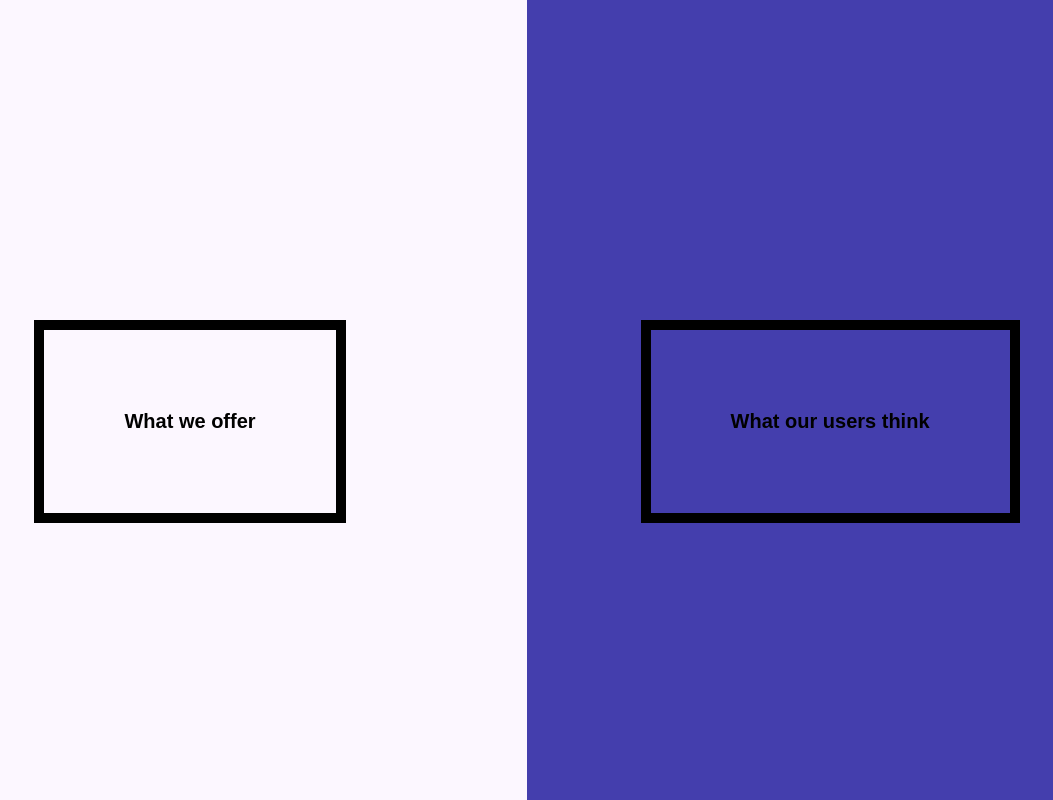
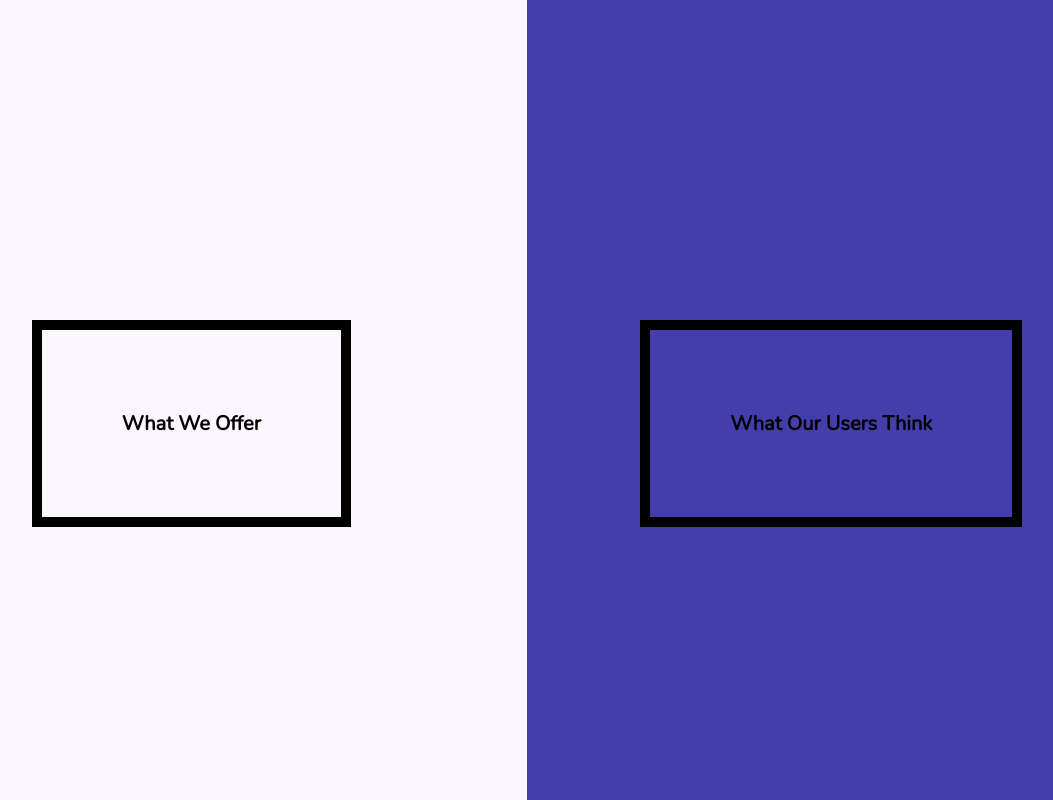
Before and after one commit to mpatel18/Builder-Service-Site, a Vue app in the folder site/: page /service in a window 1280 px wide. Shown: the whole page, without its empty margins (113-1166 px from the left). Built offline with nearby package versions, Linux system fonts and the light colour scheme.

Commit message:
updated service page

```diff
--- a/site/src/components/Splitscreen.vue
+++ b/site/src/components/Splitscreen.vue
@@ -1,10 +1,10 @@
 <template>
   <div class="split-screen">
       <div class="side1">
-          <button>What we offer</button>
+          <button>What We Offer</button>
       </div>
       <div class="side2">
-          <button>What our users think</button>
+          <button>What Our Users Think</button>
       </div>
   </div>
 </template>
@@ -22,6 +22,8 @@ export default {
 </script>
 
 <style lang="scss" scoped>
+    @import url('https://fonts.googleapis.com/css2?family=Nunito&display=swap');
+
     .split-screen {
         display: flex;
         justify-content: space-around;
@@ -37,9 +39,11 @@ export default {
         button {
             background: transparent;
             border-color: black;
+            transition: border-radius ease 1.5s;
             color: black;
             font-weight: 600;
             font-size: 20px;
+            font-family: 'Nunito', sans-serif;
             box-shadow: none;
             border-width: 10px 10px 10px 10px;
             border-style: solid;
@@ -47,5 +51,9 @@ export default {
             padding: 4em;
             cursor: pointer;
         }
+
+        button:hover {
+            border-radius: 3em;
+        }
     }
 </style>
```
